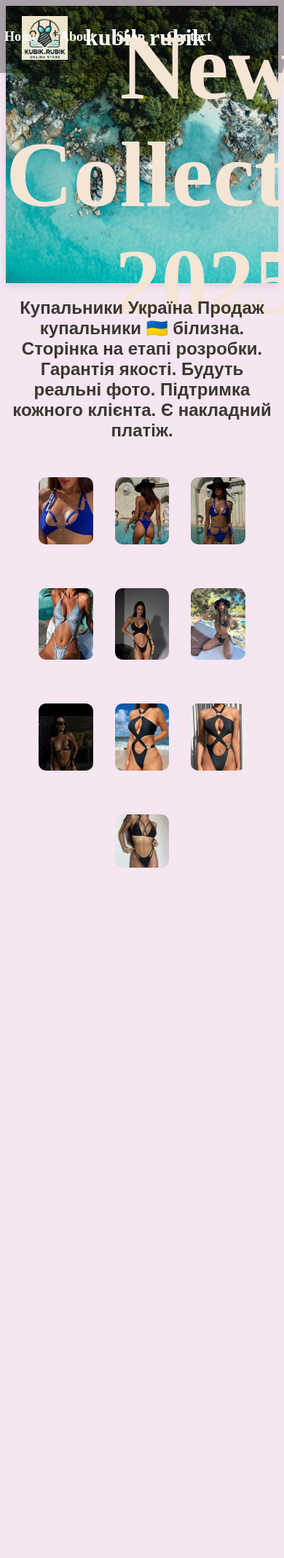
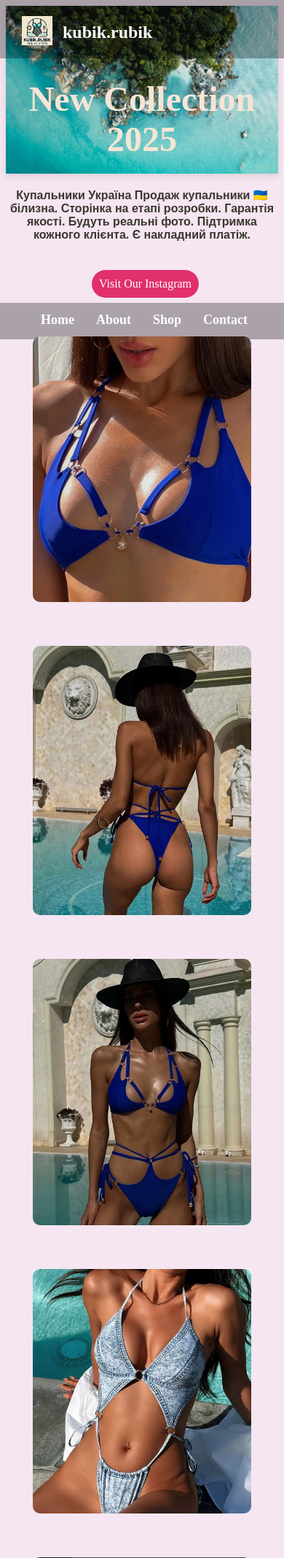
Before and after one commit to KiraMelnikov/kubik.rubik, a Flask app: page / in a window 390 px wide; the page is wider, and only the part inside the window is pictured. Shown: the top 2135 px of that part at 73% size. Before the commit the page ends 1189 px from the top of that part, so only its background shows below. Run offline with Flask 3, Linux system fonts and the light colour scheme.

Commit message:
add mobile adaptation v1

```diff
--- a/static/styles.css
+++ b/static/styles.css
@@ -1,17 +1,7 @@
-
-@media (max-width: 768px) {
-    .gallery img {
-        width: 100%;
-    }
-}
-
 body {
     text-align: center;
     background-color: #f5e6f1;
     color: #333;
-    /* font-family: Arial, sans-serif; */
-    /* font-family: 'Poppins', sans-serif; */
-    /* background-color: #fbeaff; */
 }
 
 .main-title {
@@ -19,43 +9,23 @@
     font-size: 128px;
     margin: 0 auto;
     padding-top: 200px;
-    /* display: inline-block; */
-    /* display: block;  */
-    /* Центрирование */
-    /* transform: translateX(10%);
-    /* Регулируйте значение для подгонки */
-    /* transform: translate(1em, 1em); */
 
-}
-
-@media (max-width: 768px) {
-    .header {
-        height: 250px;
-        width: auto;
-        background-position: top;
-    }
 }
 
 .header {
     width: 100%;
-    height: 350px; /* Задай высоту на своё усмотрение */
-    background-image: url('swimsuit-background-2.jpg'); /* Путь к изображению */
+    height: 350px;
+    background-image: url('swimsuit-background-2.jpg');
     background-size: cover;
-    /* Заполняет всю ширину */
     background-position: center;
-    /* Центрирование изображения */
     background-repeat: no-repeat;
-     /* Отключает повторение */
 
     display: flex;
-    /* align-items: flex-end; */
     align-items: center;
-    /* justify-content: center; */
     justify-content: space-between;
     padding-bottom: 30px;
     background-color: #fff;
     box-shadow: 0 4px 10px rgba(0, 0, 0, 0.1);
-    /* padding: 20px 50px; */
 
 }
 
@@ -66,16 +36,14 @@
     left: 0;
     width: 100%;
     height: 100px;
-    background: rgba(0, 0, 0, 0.3); /* Полупрозрачный затемняющий слой */
+    background: rgba(0, 0, 0, 0.3);
 }
 
 h1 {
-    /* color: #e8c96d; */
     color: #f5e5d5;
     font-size: 8rem;
     margin-top: 20px;
     position: relative;
-    /* position: absolute; */
 
 }
 
@@ -88,7 +56,6 @@
 }
 
 h3 {
-    /* color: #f5e5d5; */
     color: #fff;
     font-size: 2rem;
     margin-top: 10px;
@@ -151,7 +118,7 @@
 
 .nav {
     position: absolute;
-    top: 40px;  /* Регулируй по необходимости */
+    top: 40px;
     right: 100px;
     display: flex;
     gap: 40px;
@@ -166,19 +133,17 @@
 .logo-title {
     display: flex;
     align-items: center;
-    gap: 50px; /* Увеличьте расстояние между логотипом и названием */
+    gap: 50px;
 }
 
 .shop-name {
     font-size: 2rem;
     font-weight: bold;
     color: #fff;
-    /* margin: 15px;  */
-    /* Двигает текст вверх */
     margin-left: 20px;
 
     position: relative;
-    top: -20px; /* Поднимаем текст выше */
+    top: -20px;
 }
 
 .logo img {
@@ -200,8 +165,8 @@
 .nav ul li a {
     text-decoration: none;
     font-size: 18px;
-    /* color: #f5e5d5; */
-    color: #fff;;
+    color: #fff;
+    ;
     font-weight: bold;
     transition: color 0.3s ease;
     top: 40px;
@@ -210,3 +175,167 @@
 .nav ul li a:hover {
     color: #d63384;
 }
+
+@media (max-width: 480px) {
+    body {
+        background-color: #f5e6f1;
+        color: #333;
+    }
+
+    .main-title {
+
+        text-align: center;
+        margin: 0 auto;
+        font-size: 48px;
+        padding-top: 50px;
+
+    }
+
+    .header {
+        height: 200px;
+        width: auto;
+        background-position: top;
+
+        flex-direction: column;
+        justify-content: center;
+
+        background-image: url('swimsuit-background-2.jpg');
+        background-size: cover;
+        background-repeat: no-repeat;
+
+        display: flex;
+        align-items: center;
+        justify-content: space-between;
+        padding-bottom: 30px;
+        background-color: #fff;
+        box-shadow: 0 4px 10px rgba(0, 0, 0, 0.1);
+
+    }
+
+    .header::before {
+        content: '';
+        position: absolute;
+        width: 100%;
+        height: 80px;
+        background: rgba(0, 0, 0, 0.3);
+    }
+
+    h1 {
+        color: #f5e5d5;
+        font-size: 3rem;
+        margin-top: 50px;
+        position: relative;
+
+    }
+
+    h2 {
+        font-family: 'Poppins', sans-serif;
+        color: #3a372f;
+        font-size: 1rem;
+        margin-top: 20px;
+        position: relative;
+    }
+
+    h3 {
+        color: #fff;
+        font-size: 1rem;
+        margin-top: 10px;
+        position: relative;
+    }
+
+    .gallery {
+        margin-top: 100px;
+    }
+
+    .gallery img {
+        width: 80%;
+
+    }
+
+    .insta-btn {
+
+        font-size: 1rem;
+        background-color: #e1306c;
+        color: #fff;
+        text-decoration: none;
+        border-radius: 25px;
+        transition: 0.3s;
+        padding: 10px;
+        margin-top: 15px;
+        position: absolute;
+        top: 350px;
+        right: 30%;
+        margin: 20px auto;
+        display: block;
+        z-index: 5;
+    }
+
+    .nav {
+        position: absolute;
+        top: 40px;
+        right: 100px;
+        display: flex;
+        gap: 20px;
+    }
+
+    .nav::before {
+        content: '';
+        position: absolute;
+        width: 1000px;
+        border-radius: 10px;
+        margin-top: 375px;
+        height: 50px;
+        left: -200px;
+        background: rgba(0, 0, 0, 0.3);
+        z-index: -1;
+    }
+
+    .nav ul {
+        display: flex;
+        gap: 30px;
+        margin: 260px -50px;
+        padding-top: 8rem;
+    }
+
+    .nav ul li {
+        display: inline;
+    }
+
+    .nav ul li a {
+        text-decoration: none;
+        font-size: 18px;
+        color: #fff;
+        font-weight: bold;
+        transition: color 0.3s ease;
+        top: 40px;
+        z-index: 100;
+    }
+
+    .nav ul li a:hover {
+        color: #d63384;
+    }
+
+    .logo {
+        position: absolute;
+        top: 22px;
+        left: 30px;
+    }
+
+    .logo-title {
+        display: flex;
+        align-items: center;
+        gap: 10px;
+    }
+
+    .shop-name {
+        font-size: 1.5rem;
+        margin-left: 10px;
+        top: -10px;
+    }
+
+    .logo img {
+        height: 40px;
+    }
+
+
+}
```
